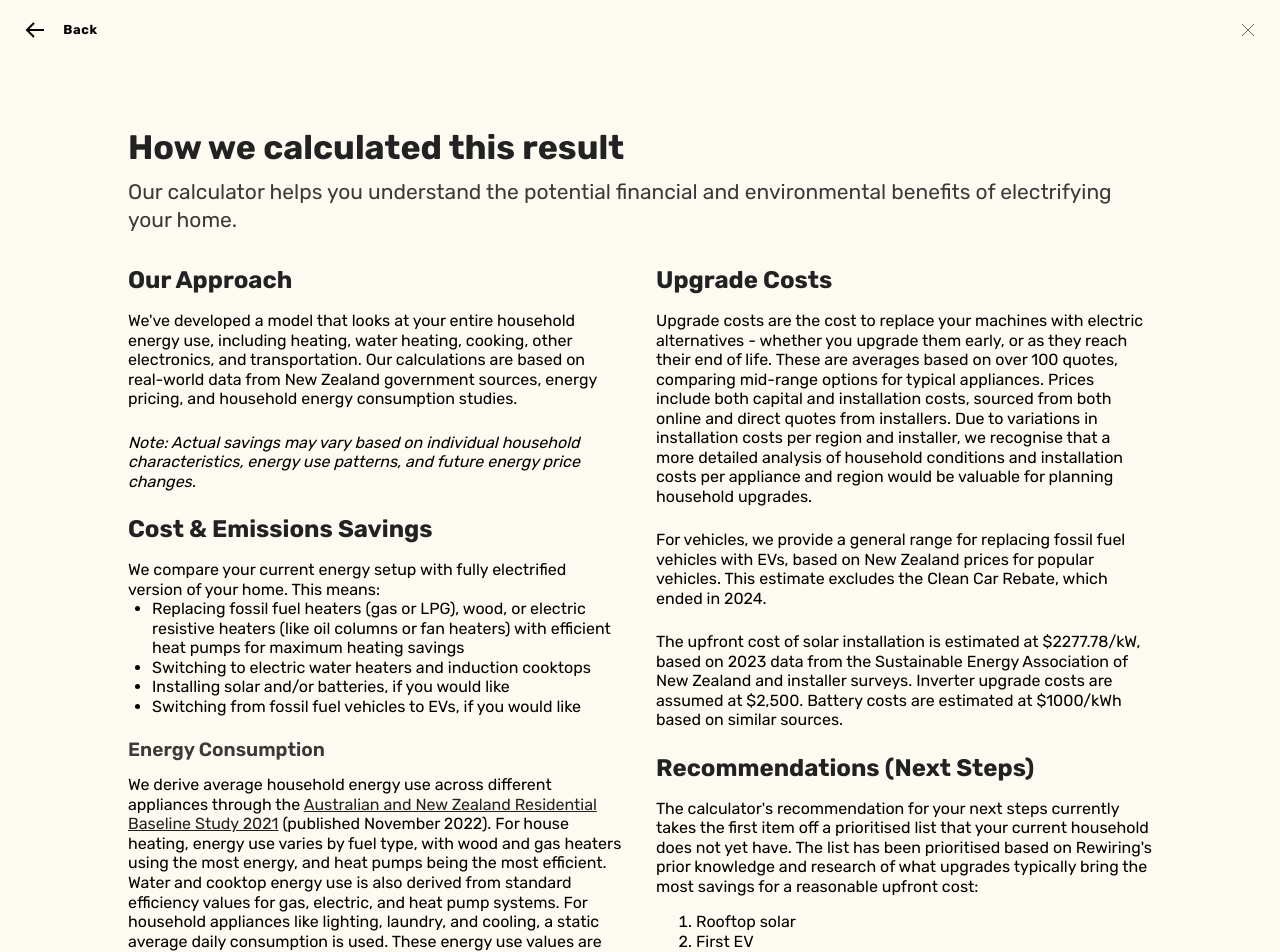
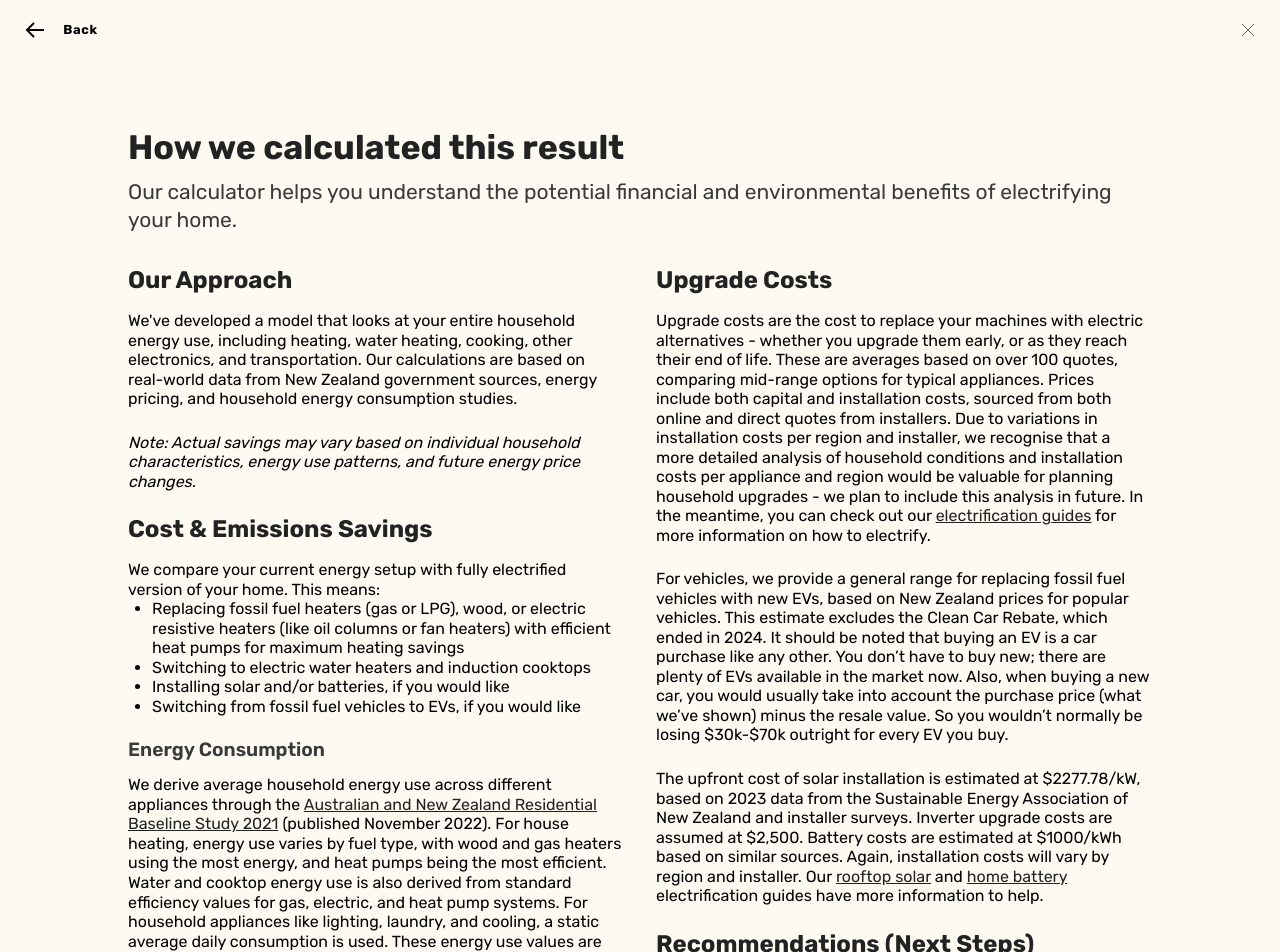
Before and after one commit to rewiring-nz/household-calculator-app, a React (Create React App) app: page /methodology in a window 1280 px wide. Shown: the top 952 px of the page. Built offline with nearby package versions, Linux system fonts and the light colour scheme.

Commit message:
feat: add more links to methodology

```diff
--- a/src/pages/Methodology/Methodology.tsx
+++ b/src/pages/Methodology/Methodology.tsx
@@ -251,20 +251,35 @@
               costs per region and installer, we recognise that a more detailed
               analysis of household conditions and installation costs per
               appliance and region would be valuable for planning household
-              upgrades.
+              upgrades - we plan to include this analysis in future. In the meantime, you can check out our <Link
+                href="https://www.rewiring.nz/electrification-guides/get-started"
+                target="_blank"
+              >
+                electrification guides
+              </Link> for more information on how to electrify.
             </Typography>
             <Typography variant="body2">
               For vehicles, we provide a general range for replacing fossil fuel
-              vehicles with EVs, based on New Zealand prices for popular
+              vehicles with new EVs, based on New Zealand prices for popular
               vehicles. This estimate excludes the Clean Car Rebate, which ended
-              in 2024.
+              in 2024. It should be noted that buying an EV is a car purchase like any other. You don’t have to buy new; there are plenty of EVs available in the market now. Also, when buying a new car, you would usually take into account the purchase price (what we’ve shown) minus the resale value. So you wouldn’t normally be losing $30k-$70k outright for every EV you buy.
             </Typography>
             <Typography variant="body2">
               The upfront cost of solar installation is estimated at
               $2277.78/kW, based on 2023 data from the Sustainable Energy
               Association of New Zealand and installer surveys. Inverter upgrade
               costs are assumed at $2,500. Battery costs are estimated at
-              $1000/kWh based on similar sources.
+              $1000/kWh based on similar sources. Again, installation costs will vary by region and installer. Our <Link
+                href="https://www.rewiring.nz/electrification-guides/solar"
+                target="_blank"
+              >
+                rooftop solar
+              </Link> and <Link
+                href="https://www.rewiring.nz/electrification-guides/home-batteries"
+                target="_blank"
+              >
+                home battery
+              </Link> electrification guides have more information to help.
             </Typography>
             <Typography variant="h2">Recommendations (Next Steps)</Typography>
             <Typography variant="body2">
```
